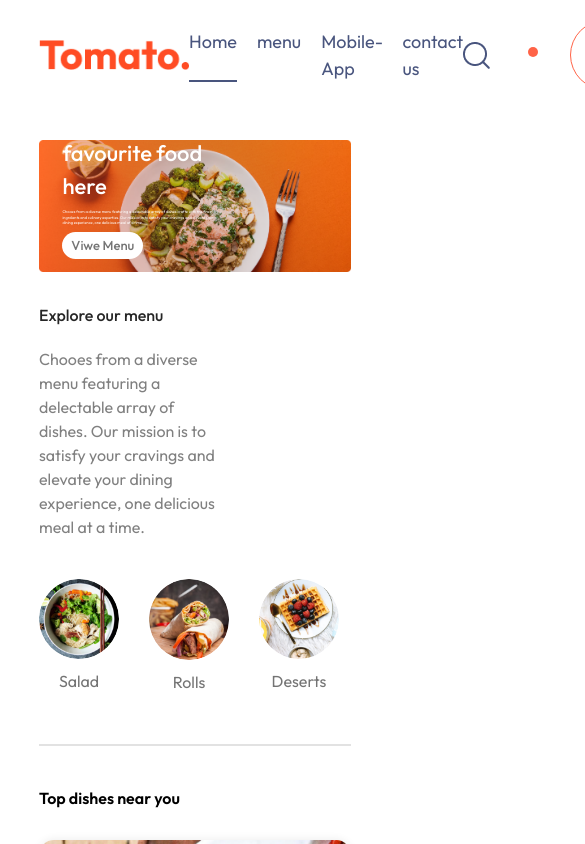
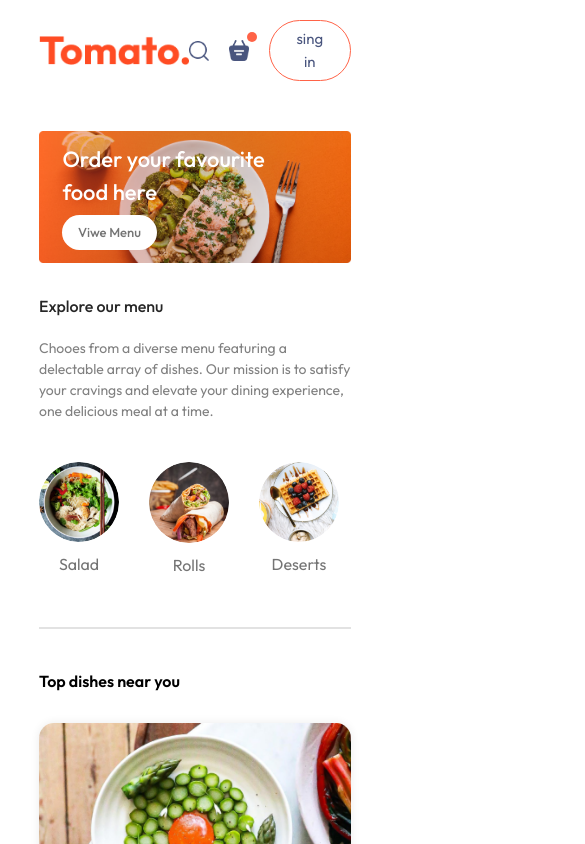
Before and after one commit to ShahzaibMarwat786/food-del-frontend, a React (Vite) app: page / in a window 390 px wide. Shown: the top 844 px of the page, 585 px wide, since content can reach past the window. Built offline with nearby package versions, Linux system fonts and the light colour scheme.

Commit message:
complete the home page and make responsive and now work on login page

```diff
--- a/src/App.jsx
+++ b/src/App.jsx
@@ -1,24 +1,28 @@
-import React from 'react'
+import React, { useState } from 'react'
 import Navbar from './compomemts/Nav/Navbar'
 import { Route, Routes } from 'react-router-dom'
 import Home from './pages/home/Home'
 import Cart from './pages/cart/Cart'
 import PlaceOrder from './pages/place order/PlaceOrder'
 import Footer from './compomemts/Footer/Footer'
+import LoginPopup from './compomemts/LoginPopup/LoginPopup'
 
 
 const App = () => {
+
+  const [showLogin, setShowLogin] = useState(false)
   return (
     <>
+    {showLogin?<LoginPopup setShowLogin={setShowLogin}/>:<></>}
       <div className='app'>
-      <Navbar/>
+        <Navbar setShowLogin={setShowLogin} />
         <Routes>
-        <Route path='/' element={<Home/>}/>
-        <Route path='/Cart' element={<Cart/>}/>
-        <Route path='/PlaceOrder' element={<PlaceOrder/>}/>
+          <Route path='/' element={<Home />} />
+          <Route path='/Cart' element={<Cart />} />
+          <Route path='/PlaceOrder' element={<PlaceOrder />} />
         </Routes>
       </div>
-    <Footer/>
+      <Footer />
     </>
   )
 }
--- /dev/null
+++ b/src/compomemts/AppDownload/AppDownload.css
@@ -0,0 +1,23 @@
+.app-download{
+    margin: auto auto;
+    margin-top: 100px;
+    font-size: max(3vw, 20px);
+    text-align: center;
+    font-weight: 500;
+
+}
+.app-download-platforms{
+    display: flex;
+    justify-content: center;
+    gap: max(2vw, 10px);
+    margin-top: 40px;
+}
+.app-download-platforms img{
+    width: max(30vw, 120px);
+    max-width: 180px;
+    transition: 0.5s;
+    cursor: pointer;
+}
+.app-download-platforms img:hover{
+    transform: scale(1.05);
+}
--- /dev/null
+++ b/src/compomemts/AppDownload/Appdownload.jsx
@@ -0,0 +1,17 @@
+import React from 'react'
+import './Appdownload.css'
+import { assets } from '../../assets/assets'
+
+const Appdownload = () => {
+  return (
+    <div className='app-download' id='app-download'>
+         <p>For Better Experience Download <br /> Tomato App</p>
+         <div className="app-download-platforms">
+          <img src={assets.play_store} alt="" />
+          <img src={assets.app_store} alt="" />
+         </div>
+    </div>
+  )
+}
+
+export default Appdownload
--- a/src/compomemts/ExploreMenu/ExploreMenu.css
+++ b/src/compomemts/ExploreMenu/ExploreMenu.css
@@ -49,3 +49,12 @@
     padding: 2px;
 
 }
+
+@media (max-width:1050px) {
+
+    .explore-menu-text{
+        max-width: 100%;
+        font-size: 14px;
+    }
+
+}
--- a/src/compomemts/Footer/Footer.css
+++ b/src/compomemts/Footer/Footer.css
@@ -43,3 +43,17 @@
     background-color: grey;
     border: none;
 }
+
+@media (max-width:750px) {
+
+    .footer-content{
+        display: flex;
+        flex-direction: column;
+        gap: 35px;
+
+    }
+
+    .footer-copyright{
+        text-align: center;
+    }
+}
--- a/src/compomemts/Header/Header.css
+++ b/src/compomemts/Header/Header.css
@@ -37,3 +37,26 @@
   border-radius: 50px;
 
 }
+
+@media (max-width:1050px) {
+
+  .header-content{
+    max-width: 45%;
+  }
+
+}
+
+@media (max-width:750px) {
+  .header-content{
+    max-width: 65%;
+  }
+
+  .header-content p{
+    display: none;
+  }
+
+  .header-content button{
+    padding: 2vw 4vw;
+  }
+
+}
--- /dev/null
+++ b/src/compomemts/LoginPopup/LoginPopup.jsx
@@ -0,0 +1,26 @@
+import React, { useState } from 'react'
+import './LoginPopup.css'
+import { assets } from '../../assets/assets'
+
+const LoginPopup = ({setShowLogin}) => {
+
+    const [currentState, setCurrentState] = useState("Sign Up")
+  return (
+    <div className='login-popup'>
+        <form  className="login-popup-container">
+            <div className="login-popup-titel">
+                <h2>{currentState}</h2>
+                <img onClick={()=>setShowLogin(false)} src={assets.cross_icon} alt="" />
+            </div>
+            <div className="login-popup-inputs">
+                {currentState==="Login"?<></>:<input type="text" placeholder='Enter Your name' required />}
+                <input type="text" placeholder='Enter email' required />
+                <input type="password" placeholder='Enter Your Password' required />
+            </div>
+            <button>{currentState==="Sign Up"?"Create account":"Login"}</button>
+        </form>
+    </div>
+  )
+}
+
+export default LoginPopup
--- a/src/compomemts/Nav/Navbar.css
+++ b/src/compomemts/Nav/Navbar.css
@@ -54,3 +54,55 @@
     top: -8px;
     right: -8px;
 }
+@media (max-width:1050px) {
+
+    .navbar .log{
+        width: 140px;
+    }
+    .navbar-menu{
+        gap: 20px;
+        font-size: 17px;
+    }
+    .navbar-right{
+        gap: 30px;
+    }
+    .navbar-right img{
+        width: 22px;
+    }
+    .navbar-right button{
+        padding: 8px 25px;
+    }
+
+}
+
+@media (max-width:900px) {
+
+    .navbar .log{
+        width: 120px;
+    }
+    .navbar-menu{
+        gap: 15px;
+        font-size: 16px;
+    }
+    .navbar-right{
+        gap: 20px;
+    }
+    .navbar-right img{
+        width: 20px;
+    }
+    .navbar-right button{
+        padding: 7px 20px;
+        font-size: 15px;
+    }
+
+}
+
+@media (max-width:750px) {
+
+
+    .navbar-menu{
+       display: none;
+    }
+
+
+}
--- a/src/compomemts/Nav/Navbar.jsx
+++ b/src/compomemts/Nav/Navbar.jsx
@@ -1,8 +1,9 @@
 import React, { useState } from 'react'
 import './Navbar.css'
 import { assets } from '../../assets/assets'
+import { Link } from 'react-router-dom';
 
-const Navbar = () => {
+const Navbar = ({setShowLogin}) => {
 
   const [menu, setmenu] = useState("home");
 
@@ -10,10 +11,10 @@
     <div className='navbar'>
         <img src={assets.logo} alt="" className="logo" />
         <ul className='navbar-menu'>
-            <li onClick={()=>setmenu("home")} className={menu=="home"?"active":""}>Home</li>
-            <li onClick={()=>setmenu("menu")} className={menu=="menu"?"active":""}>menu</li>
-            <li onClick={()=>setmenu("mobile-app")} className={menu=="mobile-app"?"active":""}>Mobile-App</li>
-            <li onClick={()=>setmenu("contact-us")} className={menu=="contact-us"?"active":""}>contact us</li>
+            <Link to='/' onClick={()=>setmenu("home")} className={menu=="home"?"active":""}>Home</Link>
+            <a href='#explore-menu' onClick={()=>setmenu("menu")} className={menu=="menu"?"active":""}>menu</a>
+            <a href='#app-download' onClick={()=>setmenu("mobile-app")} className={menu=="mobile-app"?"active":""}>Mobile-App</a>
+            <a href='#footer' onClick={()=>setmenu("contact-us")} className={menu=="contact-us"?"active":""}>contact us</a>
         </ul>
         <div className="navbar-right">
             <img src={assets.search_icon} alt="" />
@@ -21,7 +22,7 @@
                 <img src={assets.basket_icon} alt="" />
                 <div className="dot"></div>
             </div>
-            <button>sing in</button>
+            <button onClick={()=>setShowLogin(true)}>sing in</button>
         </div>
     </div>
   )
--- a/src/index.css
+++ b/src/index.css
@@ -5,6 +5,7 @@
   margin: 0;
   box-sizing: border-box;
   font-family: Outfit;
+  scroll-behavior: smooth;
 }
 body{
   min-height: 100vh;
--- a/src/pages/home/Home.jsx
+++ b/src/pages/home/Home.jsx
@@ -3,15 +3,17 @@
 import Header from '../../compomemts/Header/Header'
 import ExploreMenu from '../../compomemts/ExploreMenu/ExploreMenu'
 import FoodDisplay from '../../compomemts/FoodDisplay/FoodDisplay'
+import Appdownload from '../../compomemts/AppDownload/Appdownload'
 
 const Home = () => {
 
   const [category, setCategory] = useState("All");
   return (
     <div>
-        <Header/>
-        <ExploreMenu  category={category} setCategory={setCategory}/>
-        <FoodDisplay category={category}/>
+      <Header />
+      <ExploreMenu category={category} setCategory={setCategory} />
+      <FoodDisplay category={category} />
+      <Appdownload />
     </div>
   )
 }
```
Also changed, not shown: src/compomemts/LoginPopup/LoginPopup.css (added). Lines whose indentation alone changed are shown as unchanged.
